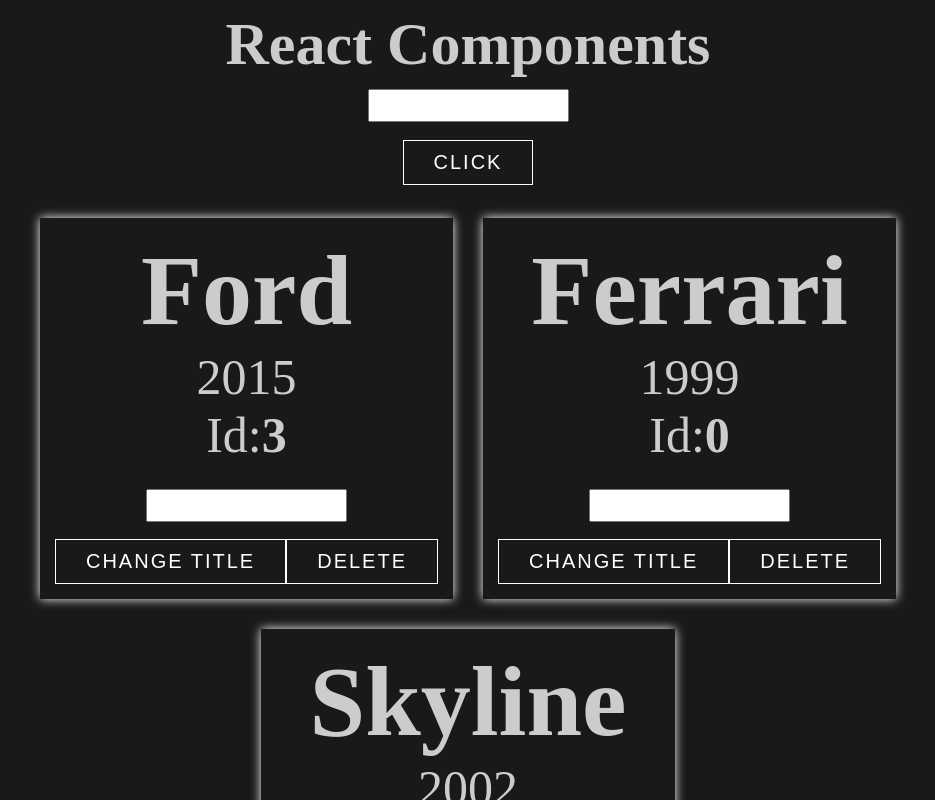
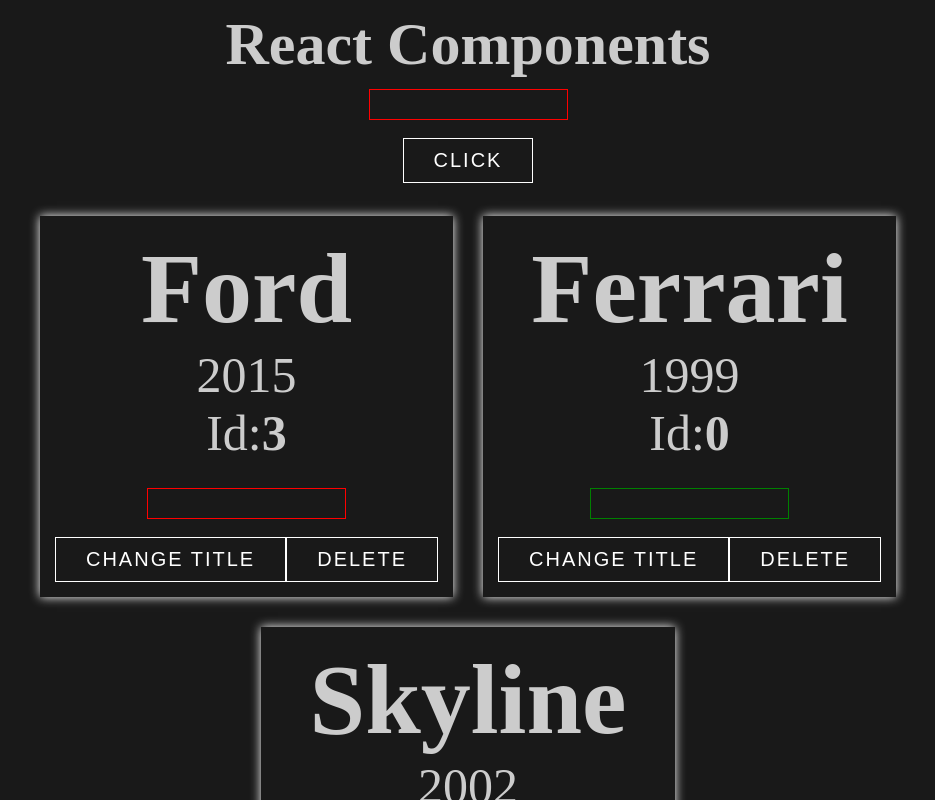
Before and after one commit to SokhibjonDev/basic-react-js, a React (Create React App) app: page / in a window 1280 px wide. Both pictures are taken after a click on the button "CLICK". Shown: the top 800 px of the page, without its empty margins (172-1107 px from the left). Built offline with nearby package versions, Linux system fonts and the light colour scheme.

Commit message:
feat : dinamic classes, style.module.css

```diff
--- a/src/App.js
+++ b/src/App.js
@@ -1,5 +1,6 @@
 import { Component } from 'react';
 import Car from './Car'
+import classes from './style.module.css'
 
 class App extends Component {
   state = {
@@ -18,7 +19,8 @@
       },
     ],
     title: 'React Components',
-    showCars: false
+    showCars: false,
+    val: '',
   }
 
   ToggleCarsHandler = (e) => {
@@ -28,7 +30,8 @@
   }
   onChangeTitleInputHandler = (e) => {
     this.setState({
-      title: e.target.value
+      title: e.target.value,
+      val: e.target.value,
     })
   }
   onChangeTitleButtonHandler = (name) => {
@@ -69,6 +72,13 @@
     const inputCSS = {
       padding: '7px 10px',
     }
+    const cls = [this.state.val]
+
+    if (this.state.val.length <= 4) {
+      cls.push(classes.error)
+    } else {
+      cls.push(classes.success)
+    }
     let div = null
     if (this.state.showCars) {
       div = this.state.cars.map((car, index) => {
@@ -95,7 +105,7 @@
     return (
       <div div className="App" style={AppStyle} >
         <h1 style={{ fontSize: 60, margin: 10 }}>{this.state.title}</h1>
-        <input style={inputCSS} type="text" onChange={this.onChangeTitleInputHandler} /><br /><br />
+        <input className={cls.join(' ')} style={inputCSS} type="text" onChange={this.onChangeTitleInputHandler} /><br /><br />
         <button style={buttonCSS} onClick={this.ToggleCarsHandler}>Click</button>
         <br />
         <br />
--- a/src/Car.js
+++ b/src/Car.js
@@ -1,3 +1,4 @@
+import classes from './style.module.css'
 function Car(props) {
     const carStyle = {
         boxShadow: '0 0 10px #fff',
@@ -17,13 +18,19 @@
         fontSize: 20,
         letterSpacing: 2,
     }
+    const cls = [classes.input]
+    if (props.name.length <= 4) {
+        cls.push(classes.error)
+    } else {
+        cls.push(classes.success)
+    }
     return (
         <div className="Car" style={carStyle}>
             <h1>{props.name}</h1>
             <p>{props.year}</p>
             <span>Id:<strong>{Math.floor(Math.random() * 4)}</strong></span>
             <br />
-            <input type="text" style={{ padding: '7px 10px' }} onChange={(e)=>{props.onChange(e.target.value, props.idx)}} /><br />
+            <input className={cls.join(' ')} type="text" style={{ padding: '7px 10px' }} onChange={(e) => { props.onChange(e.target.value, props.idx) }} /><br />
             <button style={ChangeBtn} onClick={props.onClick}>Change Title</button>
             <button style={ChangeBtn} onClick={props.onDelete}>Delete</button>
         </div>
--- a/src/style.module.css
+++ b/src/style.module.css
@@ -0,0 +1,17 @@
+.input {
+    background: transparent;
+    border: 1px solid #fff;
+    color: #fff;
+}
+
+.error {
+    background: transparent;
+    border: 1px solid red;
+    color: red;
+}
+
+.success {
+    background: transparent;
+    border: 1px solid green;
+    color: green;
+}
```
